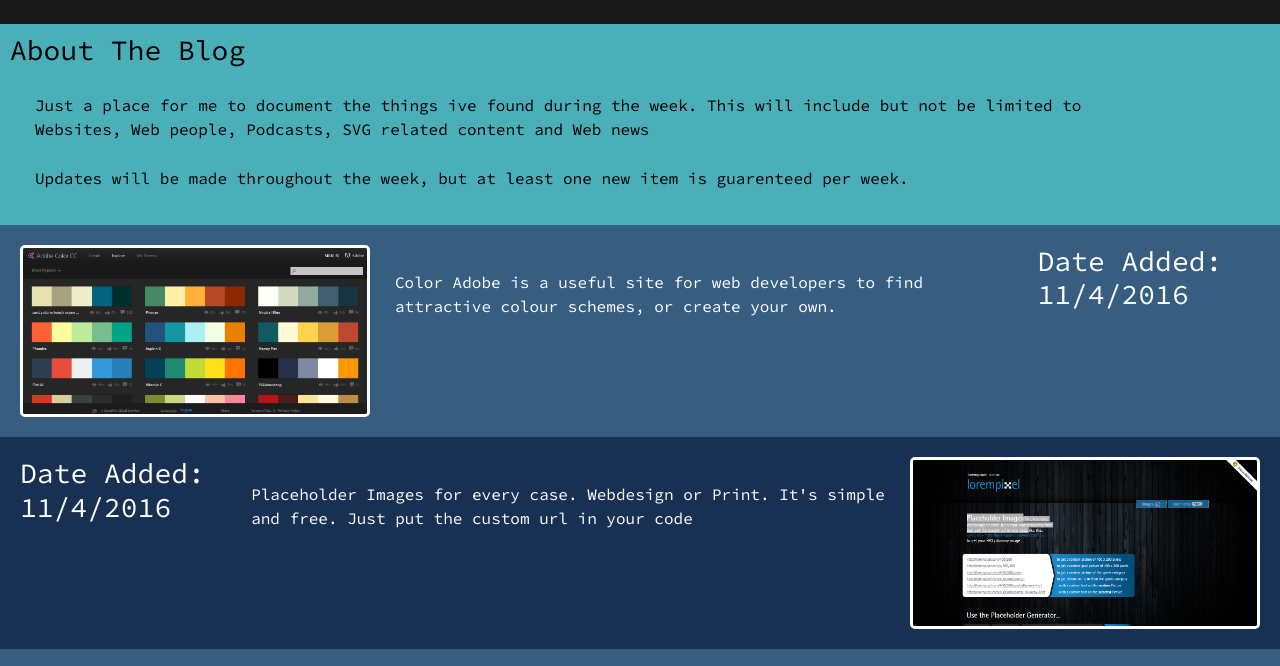
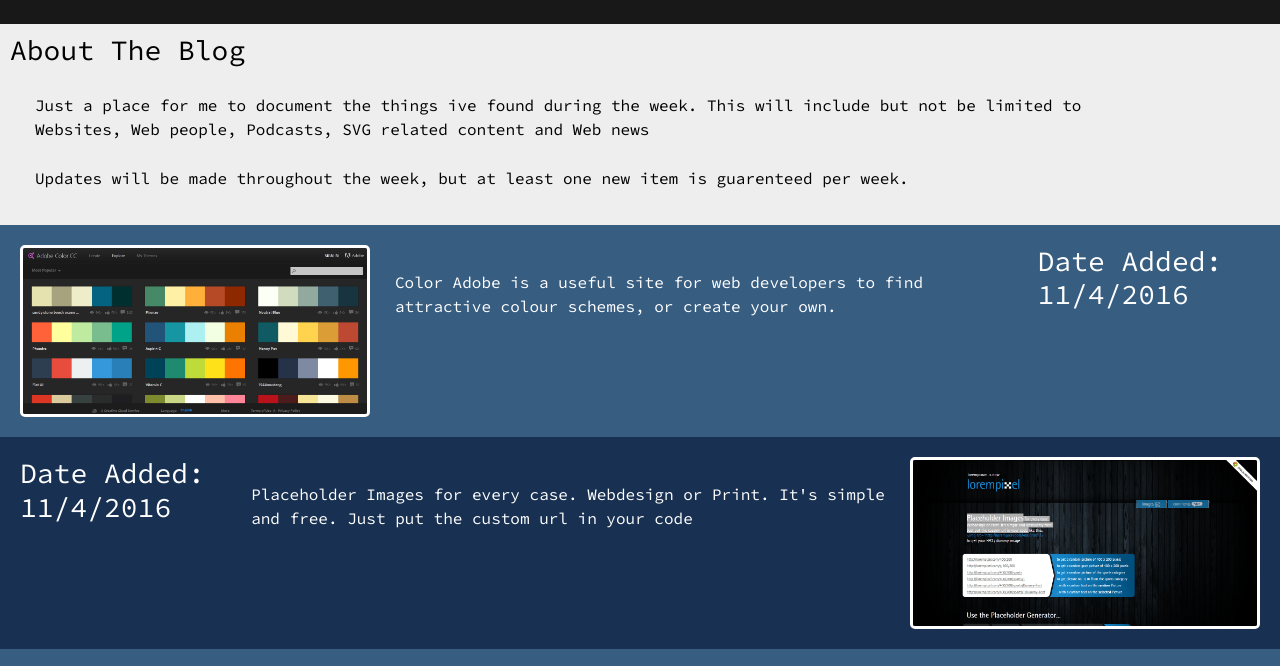
Before and after one commit to seneca91/DevSiteOfTheDay, a plain HTML site: page DevSiteOfTheWeek/index.html in a window 1280 px wide. Shown: the part 56-722 px from the top of the page. Drawn offline with nearby package versions, Linux system fonts and the light colour scheme.

Commit message:
Test sync

```diff
--- a/DevSiteOfTheWeek/style.scss
+++ b/DevSiteOfTheWeek/style.scss
@@ -1,5 +1,5 @@
 body {
-    background: #4aafb9;
+    background: #eeeeee;
     font-family: 'Source Code Pro', monospace;
 }
 
```
Also changed, not shown: DevSiteOfTheWeek/index.html (+0 -2 lines), DevSiteOfTheWeek/style.css.
